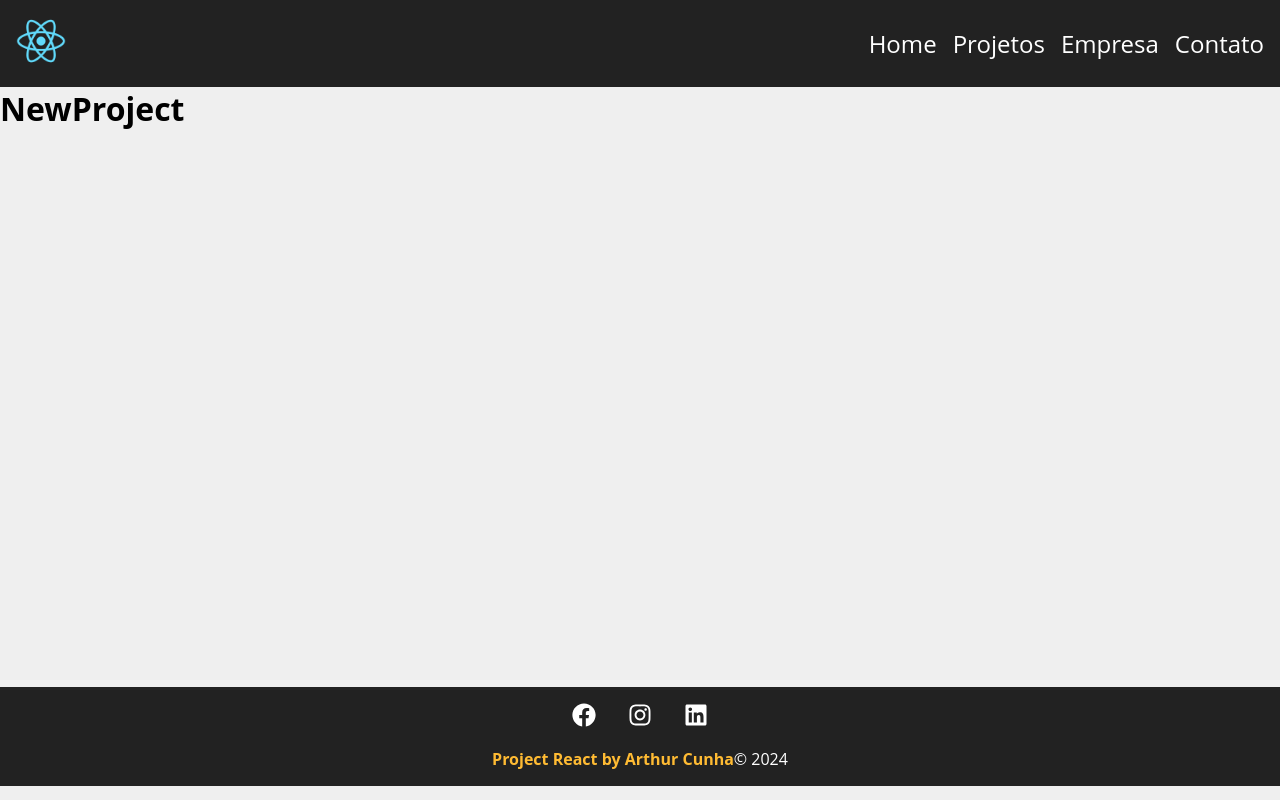
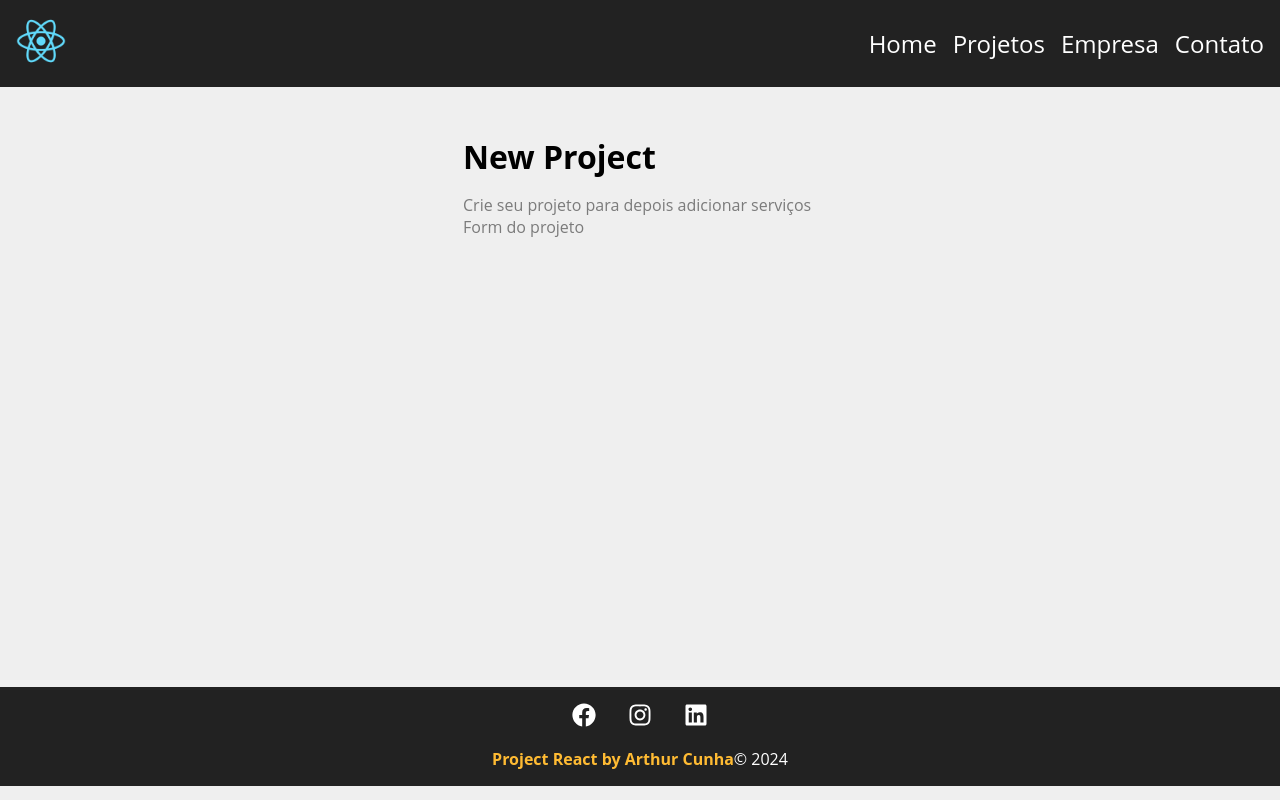
Before and after one commit to ArthurCunha-Dev/costs, a React (Create React App) app: page /newproject in a window 1280 px wide. Built offline with nearby package versions, Linux system fonts and the light colour scheme.

Commit message:
add o Project Form e o Link Button

```diff
--- /dev/null
+++ b/src/components/layout/LinkButton.js
@@ -0,0 +1,13 @@
+import React from 'react';
+import { Link } from 'react-router-dom';
+import styles from './LinkButton.module.css';
+
+function LinkButton({ to, text }) {
+    return (
+        <Link className={styles.btn} to={to}>
+            {text}
+        </Link>
+    );
+}
+
+export default LinkButton;
--- /dev/null
+++ b/src/components/layout/LinkButton.module.css
@@ -0,0 +1,11 @@
+.btn {
+    background-color: #222;
+    color: #fff;
+    padding: 0,5em 1em ;
+    text-decoration: none;
+    transition: 0.5s;
+}
+
+.btn:hover {
+    color: #ffbb33;
+}
--- a/src/components/pages/Home.js
+++ b/src/components/pages/Home.js
@@ -1,12 +1,13 @@
 import styles from './Home.module.css'
 import savings from '../../img/OIP.jpg'
+import LinkButton from '../layout/LinkButton';
 
 function Home (){
     return(
         <section className={styles.home_container}>
             <h1>Bem vindo ao <span>Costs</span></h1>
             <p>Comece a gerenciar os seus projetos agora mesmo</p>
-            <a href="/">Criar Projetos</a>
+           <LinkButton to="/newproject" text="Criar Projeto" />
             < img src={savings} alt="Costs" />
         </section>
     )
--- a/src/components/pages/NewProject.js
+++ b/src/components/pages/NewProject.js
@@ -1,9 +1,15 @@
+import React from 'react';
+import ProjectForm from '../project/ProjectForm'; // Verifique se o caminho está correto
+import styles from './NewProject.module.css'; // Certifique-se de que o caminho está correto
 
-
-function NewProject (){
-    return(
-        <h1> NewProject</h1>
-    )
+function NewProject() {
+    return (
+        <div className={styles.newproject_container}>
+            <h1>New Project</h1>
+            <p>Crie seu projeto para depois adicionar serviços</p>
+            <ProjectForm />
+        </div>
+    );
 }
 
 export default NewProject;
--- /dev/null
+++ b/src/components/pages/NewProject.module.css
@@ -0,0 +1,12 @@
+.newproject_container {
+    width: 450px;
+    margin: 0 auto;
+    padding: 3em;
+}
+
+.newproject_container h1 {
+    margin-bottom: 0.5em;
+}
+.newproject_container p {
+    color: #7b7b7b;
+}
--- /dev/null
+++ b/src/components/project/ProjectForm.js
@@ -0,0 +1,5 @@
+function ProjectForm() {
+    return<p>Form do projeto</p>
+}
+
+export default ProjectForm
```
